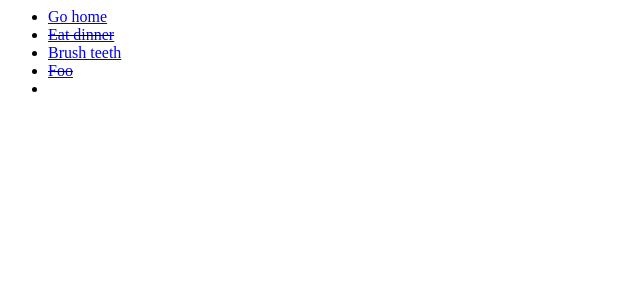
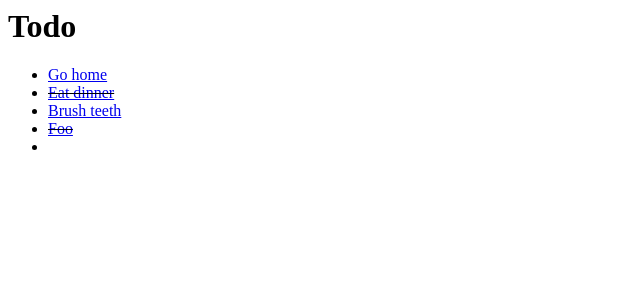
Before and after one commit to talispoint/todo, a Django app: page /list/ in a window 1280 px wide. Shown: the top 300 px of the page, without its empty margins (0-640 px from the left). Run offline with Django 3.2, Linux system fonts and the light colour scheme; data comes from the database, SQL or seed files in the repository.

Commit message:
Minor change to test circleci auto

```diff
--- a/list/templates/list/index.html
+++ b/list/templates/list/index.html
@@ -1,4 +1,5 @@
 {% if todo_list %}
+	<h1>Todo</h1>
 	<ul>
 	{% for todo in todo_list %}
 		<li>
```
